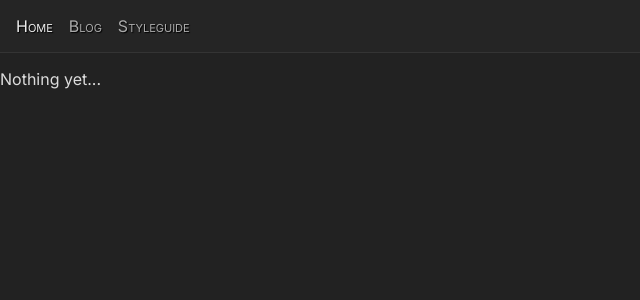
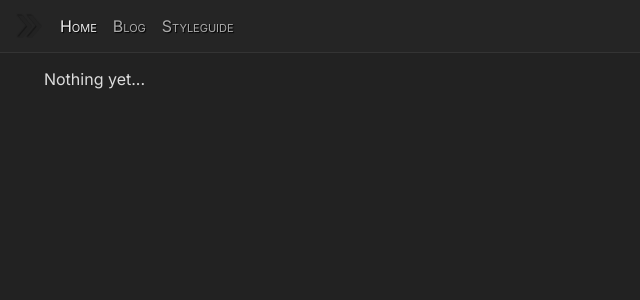
Before and after one commit to teddiewallie/tedwall.se, a Next.js app in the folder front/: page / in a window 1280 px wide. Shown: the top 300 px of the page, without its empty margins (0-640 px from the left). Built offline with nearby package versions, Linux system fonts and the light colour scheme.

Commit message:
throbber

```diff
--- a/front/components/top-bar.tsx
+++ b/front/components/top-bar.tsx
@@ -22,6 +22,12 @@ const Li = styled.li`
 
 const FirstLi = styled.li`
   display: inline-block;
+  font-size: 3em;
+  float: left;
+  position: relative;
+  top: -0.46em;
+  color: #222;
+  text-shadow: -1px -1px 1px #181818;
 `;
 
 const links: { [key: string]: string } = {};
@@ -35,18 +41,17 @@ const Entry = (props: {
   path: string;
   index: number;
 }) => {
-  const { name, href, path, index } = props;
+  const { name, href, path } = props;
 
-  const Outer = index === 0 ? FirstLi : Li;
   const className = href === path ?
     "active route" :
     "route";
 
-  return (<Outer>
+  return (<Li>
     <Link {...{className, href}}>
       {name}
     </Link>
-  </Outer>);
+  </Li>);
 };
 
 const TopBar = () => {
@@ -54,10 +59,11 @@ const TopBar = () => {
 
   return (<Section>
     <Ul>
+    <FirstLi>»</FirstLi>
       { Object.keys(links).map(
         (name, index) => <Entry
           key={`top-menu-${index}`}
-          {...{ name, href: links[name], path, index }}
+          {...{ name, href: links[name], path }}
         />)}
     </Ul>
   </Section>);
```
